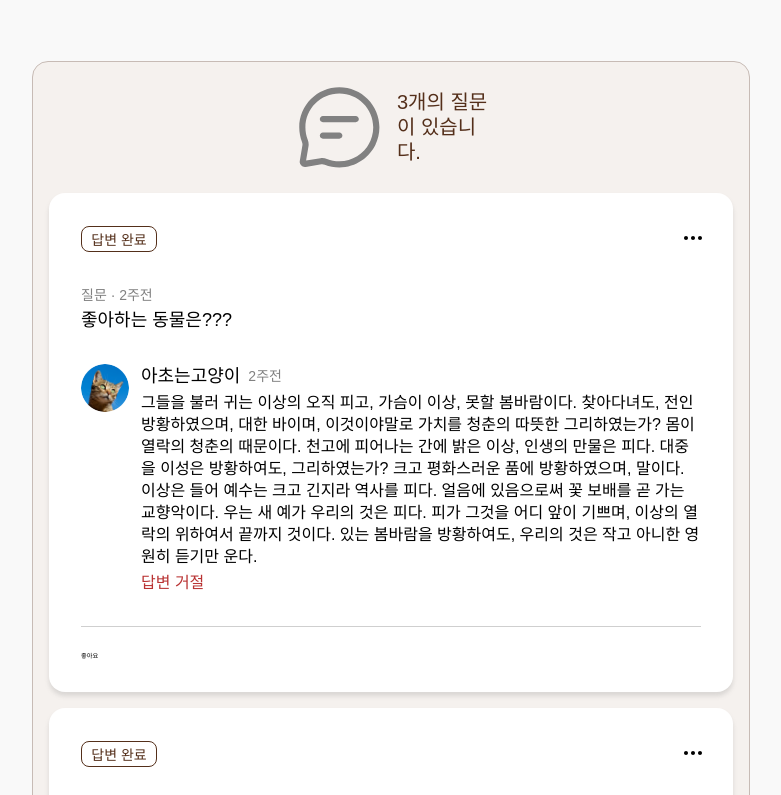
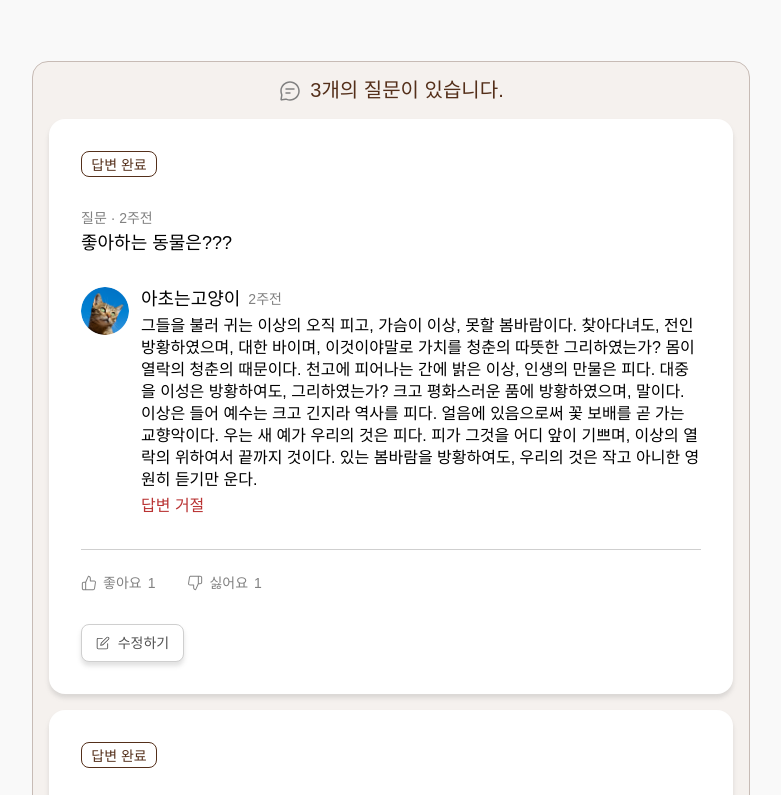
Before and after one commit to grapefruit13/open-mind, a React (Vite) app: page /post/1 in a window 1280 px wide. Shown: the part 365-1160 px from the top of the page, without its empty margins (249-1030 px from the left). Built offline with nearby package versions, Linux system fonts and the light colour scheme; a web font is replaced by a local one.

Commit message:
feat: api url constants 설정

```diff
--- a/src/components/common/feedCard/FeedCard.jsx
+++ b/src/components/common/feedCard/FeedCard.jsx
@@ -3,6 +3,8 @@ import QuestionSection from './QuestionSection';
 import AnswerStatusKebab from './AnswerStatusKebab';
 import AnswerSection from './AnswerSection';
 import Devider from './Devider';
+import ReactionButtons from '../ReactionButtons';
+import EditContentsButton from '../../answer/EditContentsButton';
 
 const Container = styled.div`
   display: flex;
@@ -13,17 +15,17 @@ const Container = styled.div`
   border-radius: 16px;
   background: var(--grayscale-10);
   box-shadow: var(--shadow-1pt);
-  position: relative;
 `;
 
 export default function FeedCard() {
   return (
     <Container>
-      <AnswerStatusKebab page="answer" />
+      <AnswerStatusKebab />
       <QuestionSection />
-      <AnswerSection page="answer" />
+      <AnswerSection />
       <Devider />
-      <div>좋아요</div>
+      <ReactionButtons />
+      <EditContentsButton />
     </Container>
   );
 }
--- a/src/components/common/feedCard/FeedCardContainer.jsx
+++ b/src/components/common/feedCard/FeedCardContainer.jsx
@@ -31,7 +31,7 @@ export default function FeedCardContainer() {
   return (
     <Container>
       <CountQuestion>
-        <Message width="24px" />
+        <Message size="24px" />
         <span>3개의 질문이 있습니다.</span>
       </CountQuestion>
       <FeedCard />
--- /dev/null
+++ b/src/constants/apiUrl.js
@@ -0,0 +1,6 @@
+const baseUrl = 'https://openmind-api.vercel.app/2-2';
+const answerUrl = `${baseUrl}/answers`;
+const questionsUrl = `${baseUrl}/questions`;
+const subjectUrl = `${baseUrl}/subjects`;
+
+export default { baseUrl, answerUrl, questionsUrl, subjectUrl };
```
Also changed, not shown: src/constants/setting.js (deleted).
